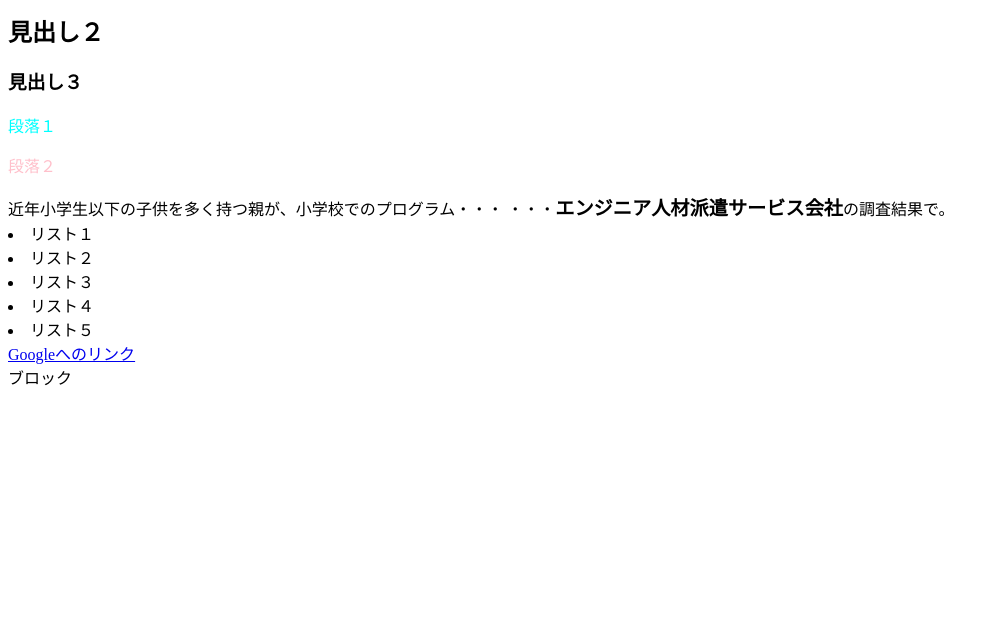
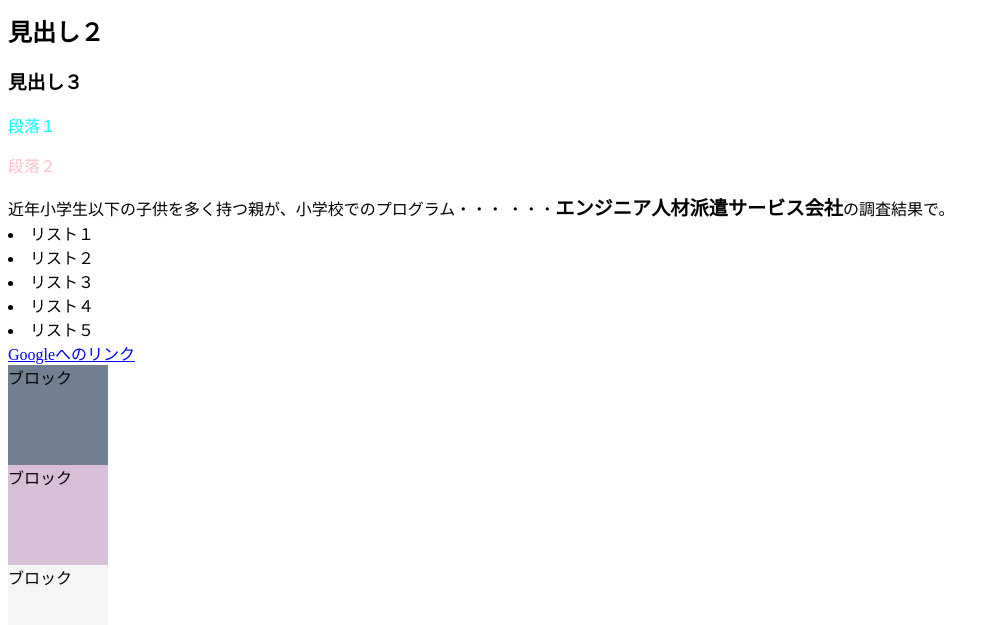
Before and after one commit to MayuYamamotokoko/practice, a plain HTML site: page index.html in a window 1280 px wide. Shown: the part 117-742 px from the top of the page, without its empty margins (0-999 px from the left). Drawn offline with Linux system fonts and the light colour scheme.

Commit message:
text chenged

```diff
--- a/css/index.css
+++ b/css/index.css
@@ -15,3 +15,21 @@ h1{
     font-weight: bold;
     color: royalblue;
 }
+
+div.box1{
+    height: 100px;
+    width: 100px;
+    background-color: slategray;
+}
+
+div.box2{
+    height: 100px;
+    width: 100px;
+    background-color: thistle;
+}
+
+div.box3{
+    height: 100px;
+    width: 100px;
+    background-color: whitesmoke;
+}
--- a/index.html
+++ b/index.html
@@ -25,6 +25,8 @@
             <li>リスト５</li>
         </ui>
         <a href="https://www.google.co.jp">Googleへのリンク</a>
-        <div>ブロック</div>
+        <div class="box1">ブロック</div>
+        <div class="box2">ブロック</div>
+        <div class="box3">ブロック</div>
     </body>
 </html>
```
